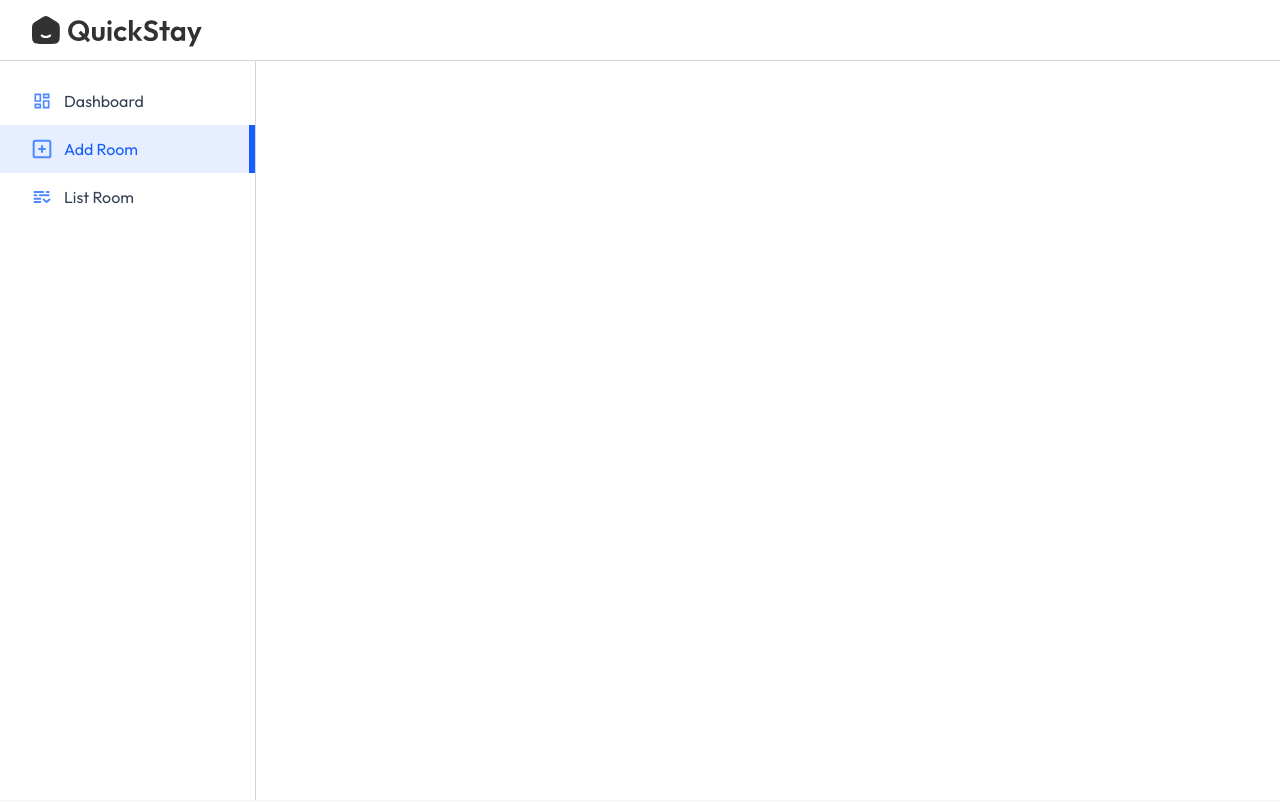
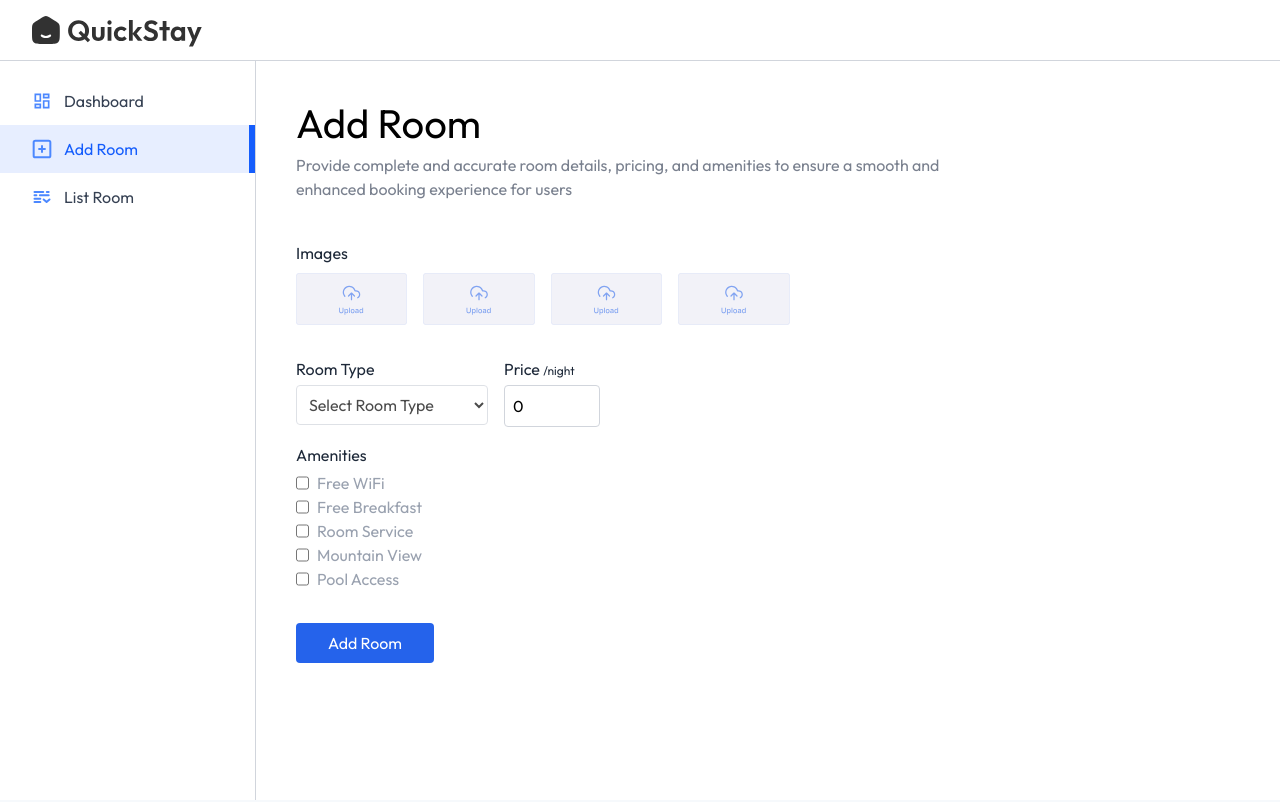
Before and after one commit to Anikesh407/Hotel-Booking, a React (Vite) app in the folder client/: page /owner/add-room in a window 1280 px wide. Shown: the top 802 px of the page. Built offline with nearby package versions, Linux system fonts and the light colour scheme; a web font is replaced by a local one.

Commit message:
owner page

```diff
--- a/client/src/Pages/hotelOwner/AddRoom.jsx
+++ b/client/src/Pages/hotelOwner/AddRoom.jsx
@@ -1,7 +1,124 @@
-import React from "react";
+import React, { useState } from "react";
+import Title from "../../components/Title";
+import { assets } from "../../assets/assets";
 
 const AddRoom = () => {
-  return <div></div>;
+  const [images, setImages] = useState({
+    1: null,
+    2: null,
+    3: null,
+    4: null,
+  });
+
+  const [inputs, setInputs] = useState({
+    roomType: "",
+    pricePerNight: 0,
+    amenities: {
+      "Free WiFi": false,
+      "Free Breakfast": false,
+      "Room Service": false,
+      "Mountain View": false,
+      "Pool Access": false,
+    },
+  });
+  return (
+    <form action="">
+      <Title
+        align="left"
+        font="outfit"
+        title="Add Room"
+        subTitle="Provide complete and accurate room details, pricing, and amenities to ensure a smooth and enhanced booking experience for users"
+      />
+      {/* Upload area for Images */}
+      <p className="text-gray-800 mt-10">Images</p>
+      <div className="grid grid-cols-2 sm:flex gap-4 my-2 flex-wrap">
+        {Object.keys(images).map((key) => (
+          <label htmlFor={`roomImages${key}`} key={key}>
+            <img
+              className="max-h-13 cursor-pointer opacity-80"
+              src={
+                images[key]
+                  ? URL.createObjectURL(images[key])
+                  : assets.uploadArea
+              }
+              alt=""
+            />
+            <input
+              type="file"
+              accept="image/*"
+              id={`roomImages${key}`}
+              hidden
+              onChange={(e) =>
+                setImages({ ...images, [key]: e.target.files[0] })
+              }
+            />
+          </label>
+        ))}
+      </div>
+
+      <div className="w-full flex max-sm:flex-col sm:gap-4 mt-4">
+        <div className="flex-1 max-w-48">
+          <p className="text-gray-800 mt-4 ">Room Type</p>
+          <select
+            onChange={(e) => setInputs({ ...inputs, roomType: e.target.value })}
+            required
+            className="border opacity-70 border-gray-300 mt-1 rounded p-2 w-full"
+          >
+            <option value="">Select Room Type</option>
+            <option value="Single Bed">Single Bed</option>
+            <option value="Double Bed">Double Bed</option>
+            <option value="Luxury Room">Luxury Room</option>
+            <option value="Family Suite">Family Suite</option>
+          </select>
+        </div>
+        <div>
+          <p className="mt-4 text-gray-800">
+            Price <span className="text-xs">/night</span>
+          </p>
+          <input
+            type="number"
+            placeholder="0"
+            required
+            className="border border-gray-300 mt-1 rounded p-2 w-24"
+            value={inputs.pricePerNight}
+            onChange={(e) => {
+              if (e.target.value < 0) {
+                setInputs({ ...inputs, pricePerNight: 0 });
+              } else {
+                setInputs({ ...inputs, pricePerNight: e.target.value });
+              }
+            }}
+          />
+        </div>
+      </div>
+
+      <p className="text-gray-800 mt-4">Amenities</p>
+      <div className="flex flex-col flex-wrap mt-1 text-gray-400 max-w-sm">
+        {Object.keys(inputs.amenities).map((amenity, index) => (
+          <div className="flex gap-2" key={index}>
+            <input
+              type="checkbox"
+              id={`amenities${index + 1}`}
+              checked={inputs.amenities[amenity]}
+              onChange={(e) =>
+                setInputs({
+                  ...inputs,
+                  amenities: {
+                    ...inputs.amenities,
+                    [amenity]: !inputs.amenities[amenity],
+                  },
+                })
+              }
+            />
+            <label htmlFor={`amenities${index + 1}`}>{amenity}</label>
+          </div>
+        ))}
+      </div>
+      <button className="bg-primary text-white px-8 py-2 rounded mt-8 cursor-pointer">
+        Add Room
+      </button>
+    </form>
+  );
 };
 
 export default AddRoom;
--- a/client/src/Pages/hotelOwner/Dashboard.jsx
+++ b/client/src/Pages/hotelOwner/Dashboard.jsx
@@ -66,7 +66,7 @@
                 <td className="py-3 px-4 text-gray-700 border-t border-gray-300">
                   {item.user.username}
                 </td>
-                <td className="py-3 px-4 text-gray-700 border-t border-gray-300">
+                <td className="py-3 px-4 text-gray-700 border-t max-sm:hidden border-gray-300 text-center">
                   {item.room.roomType}
                 </td>
                 <td className="py-3 px-4 text-gray-700 border-t border-gray-300 text-center">
--- a/client/src/Pages/hotelOwner/ListRoom.jsx
+++ b/client/src/Pages/hotelOwner/ListRoom.jsx
@@ -1,7 +1,62 @@
-import React from "react";
+import React, { useState } from "react";
+import { assets, roomsDummyData } from "../../assets/assets";
+import Title from "../../components/Title";
 
 const ListRoom = () => {
-  return <div></div>;
+  const [rooms, setRooms] = useState(roomsDummyData);
+  return (
+    <div>
+      <Title
+        align="left"
+        font="outfit"
+        title="Room Listings"
+        subTitle="View, edit or manage all listed rooms. Keep the information up-to-date to provide the best experience for users. "
+      />
+      <p>All Rooms</p>
+      <div className="w-full max-w-3xl text-left border border-gray-300 rounded-lg max-h-80 overflow-y-scroll">
+        <table className="w-full">
+          <thead className="bg-gray-50">
+            <th className="py-3 px-4 text-gray-800 font-medium">Name</th>
+            <th className="py-3 px-4 text-gray-800 font-medium max-sm:hidden ">
+              Facility
+            </th>
+            <th className="py-3 px-4 text-gray-800 font-medium text-center ">
+              Price / night
+            </th>
+            <th className="py-3 px-4 text-gray-800 font-medium text-center">
+              Actions
+            </th>
+          </thead>
+          <tbody className="text-sm">
+            {rooms.map((item, index) => (
+              <tr key={index}>
+                <td className="py-3 px-4 text-gray-700 border-t border-gray-300">
+                  {item.roomType}
+                </td>
+                <td className="py-3 -x-4 text-gray-700 border-t border-gray-300 max-sm:hidden">
+                  {item.amenities.join(", ")}
+                </td>
+                <td className="py-3 -x-4 text-gray-700 border-t border-gray-300 text-center">
+                  {item.pricePerNight}
+                </td>
+                <td className="py-3 px-4  border-t border-gray-300 text-sm text-red-500 text-center">
+                  <label className="relative inline-flex items-center cursor-pointer text-gray-900 gap-3 ">
+                    <input
+                      type="checkbox"
+                      className="sr-only peer"
+                      checked={item.isAvailable}
+                    />
+                    <div className="w-12 h-7 bg-slate-300 rounded-full peer peer-checked:bg-blue-600 transition-all duration-200  "></div>
+                    <span className="dot absolute left-1 top-1 w-5 h-5 bg-white rounded-full transition-transform duration-200 ease-in-out peer-checked:translate-x-5"></span>
+                  </label>
+                </td>
+              </tr>
+            ))}
+          </tbody>
+        </table>
+      </div>
+    </div>
+  );
 };
 
 export default ListRoom;
--- a/client/src/assets/assets.js
+++ b/client/src/assets/assets.js
@@ -173,7 +173,7 @@
         "pricePerNight": 249,
         "amenities": ["Free WiFi", "Free Breakfast", "Room Service"],
         "images": [roomImg3, roomImg4, roomImg1, roomImg2],
-        "isAvailable": true,
+        "isAvailable": false,
         "createdAt": "2025-04-10T06:24:06.285Z",
         "updatedAt": "2025-04-10T06:24:06.285Z",
         "__v": 0
```
